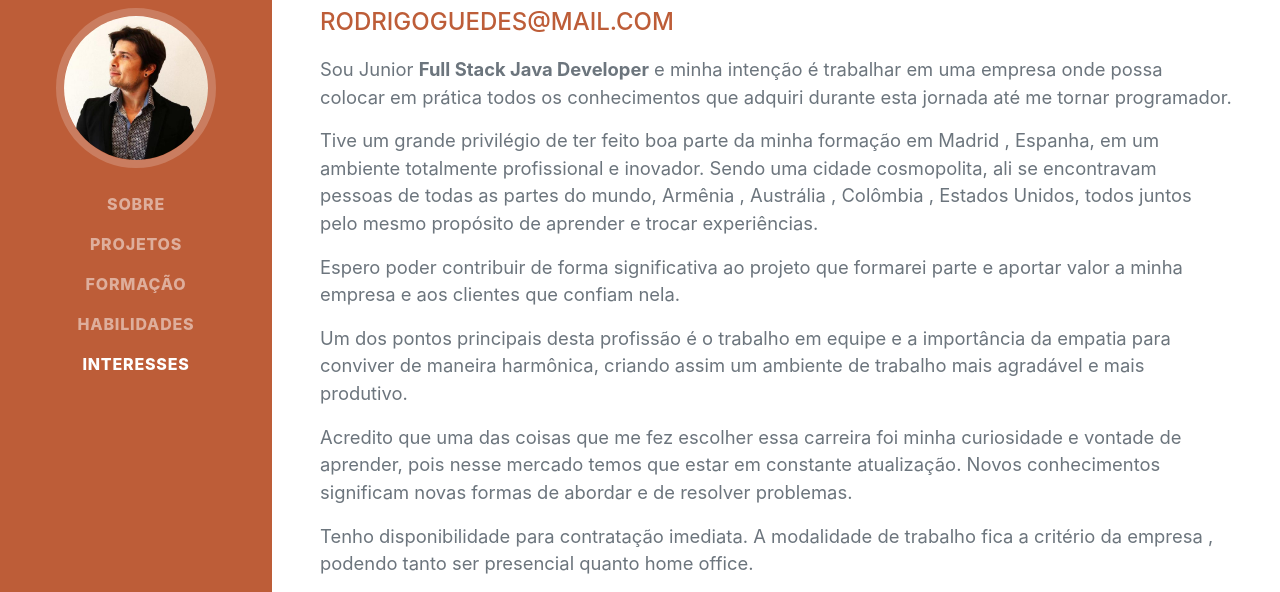
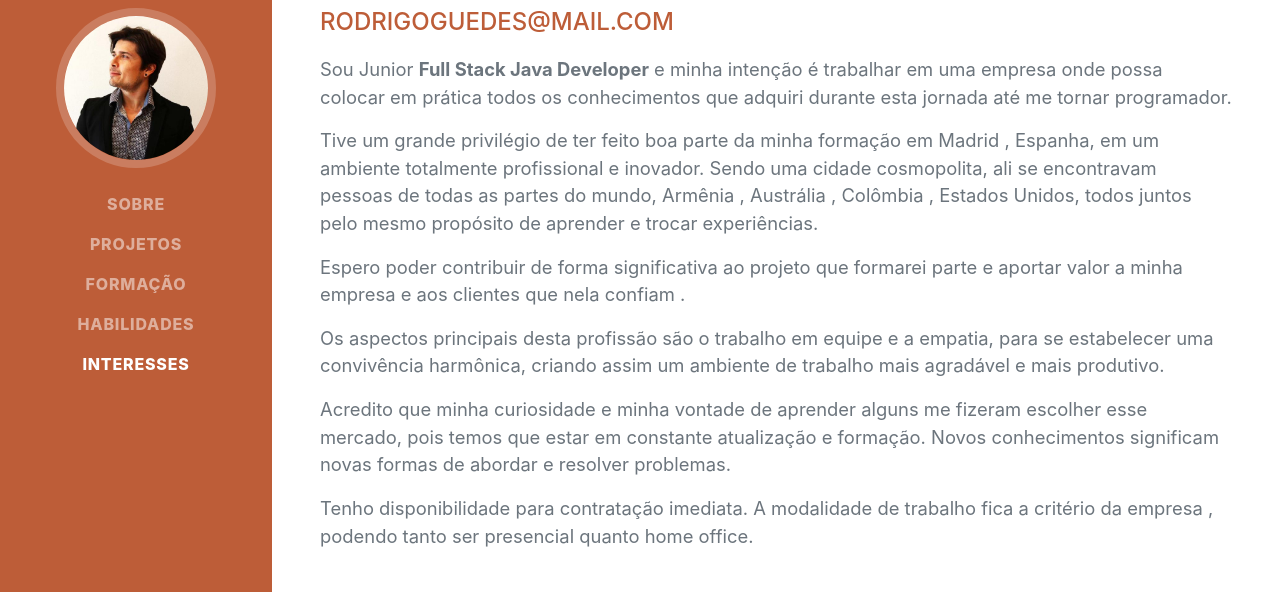
Before and after one commit to RGlimadigital/curriculo, a plain HTML site: page index.html in a window 1280 px wide. Shown: the part 208-800 px from the top of the page. Drawn offline with nearby package versions, Linux system fonts and the light colour scheme; a web font is replaced by a local one.

Commit message:
novo texto

```diff
--- a/index.html
+++ b/index.html
@@ -58,15 +58,15 @@
 
                 </p>
                 <p class="lead mb-3">
-                    Espero poder contribuir de forma significativa ao projeto que formarei parte e aportar valor a minha empresa e aos clientes que confiam nela.
+                    Espero poder contribuir de forma significativa ao projeto que formarei parte e aportar valor a minha empresa e aos clientes que nela confiam .
 
                 </p>
                 <p class="lead mb-3">
-                    Um dos pontos principais desta profissão é o trabalho em equipe e a importância da empatia para conviver de maneira harmônica, criando assim um ambiente de trabalho mais agradável e mais produtivo.
+                    Os aspectos principais desta profissão são o trabalho em equipe e a empatia, para se estabelecer uma convivência harmônica, criando assim um ambiente de trabalho mais agradável e mais produtivo.
 
                 </p>
                 <p class="lead mb-3">
-                    Acredito que uma das coisas que me fez escolher essa carreira foi minha curiosidade e vontade de aprender, pois nesse mercado temos que estar em constante atualização. Novos conhecimentos significam novas formas de abordar e de resolver problemas.
+                    Acredito que minha curiosidade e minha vontade de aprender alguns me fizeram escolher esse mercado, pois temos que estar em constante atualização e formação. Novos conhecimentos significam novas formas de abordar e resolver problemas.
 
                 </p>
                 <p class="lead mb-5">
```
